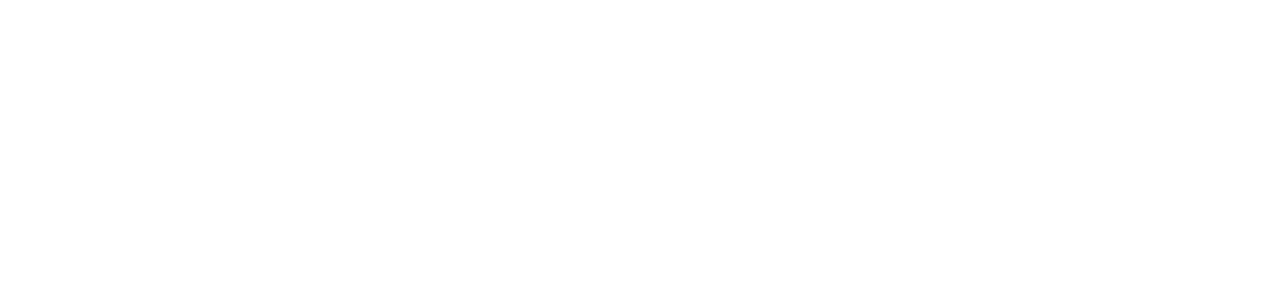
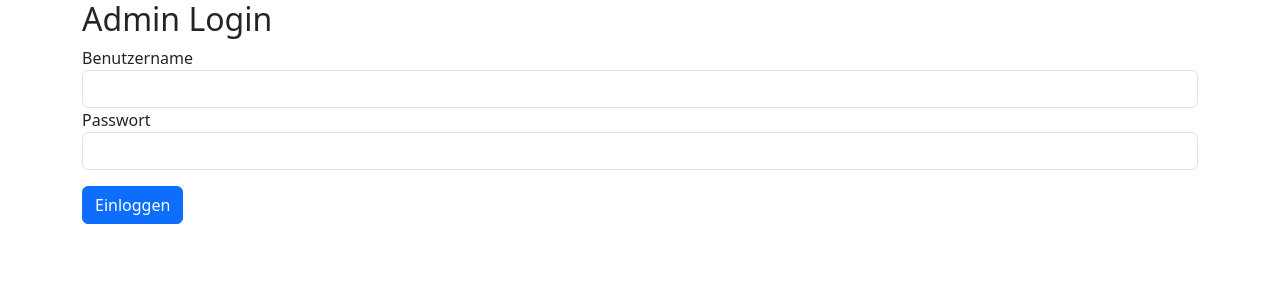
Before and after one commit to WorkTimeTracker-Project/react-frontend, a React (Vite) app: page / in a window 1280 px wide. Before the commit this address had no page. Shown: the top 300 px of the page. Built offline with nearby package versions, Linux system fonts and the light colour scheme.

Commit message:
added routing

```diff
--- a/src/App.jsx
+++ b/src/App.jsx
@@ -1,6 +1,8 @@
 import './App.css'
 import { BrowserRouter, Route, Routes } from 'react-router-dom'
-
+import WorkSessionComponent from './components/WorkSessionComponent'
+import EmployeeSelection from './components/EmployeeSelection'
+import LoginComponent from './components/LoginComponent'
 
 function App() {
 
@@ -8,6 +10,10 @@ function App() {
     <>
     <BrowserRouter>
       <Routes>
+
+        <Route path='/' element = {<LoginComponent/>}></Route>
+        <Route path = '/erfassung/arbeitszeiten' element={<EmployeeSelection/>}></Route>
+        <Route path = '/work-session/:employeeName' element={<WorkSessionComponent/>}></Route>
 
 
       </Routes>
```
